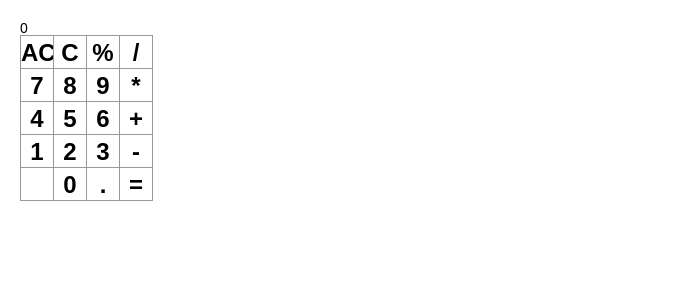
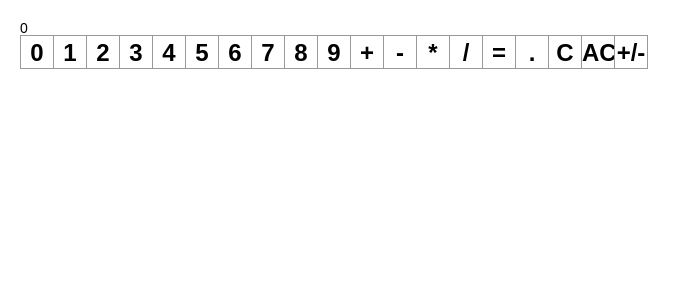
Before and after one commit to Normandy12/react_calculator, a React (Create React App) app: page / in a window 1280 px wide. Shown: the top 300 px of the page, without its empty margins (0-691 px from the left). Built offline with nearby package versions, Linux system fonts and the light colour scheme.

Commit message:
Calculator using context
        - No CSS design yet

```diff
--- a/src/index.js
+++ b/src/index.js
@@ -1,175 +1,209 @@
 
-import React from 'react';
-import ReactDOM from 'react-dom';
+import React, { Component, useContext } from 'react';
+import { render } from 'react-dom';
 import './index.css';
 
-function NumberKey(props) {
+const CalculatorContext = React.createContext();
+
+class CalculatorProvider extends Component {
+    state = {
+        value: null,
+        displayValue: '0',
+        operator: null,
+        waitingForOperand: false,
+        updateDisplayValue: (num) => {
+            const { displayValue, waitingForOperand } = this.state
+
+            if (waitingForOperand) {
+                this.setState({
+                    displayValue: String(num),
+                    waitingForOperand: false
+                })
+            } else {
+                this.setState({
+                    displayValue: displayValue === '0' ? String(num) : displayValue.concat(num)
+                })
+            }
+        },
+        performOperation:  (nextOperator) => {
+            const { value, displayValue, operator } = this.state
+            const inputValue = parseFloat(displayValue)
+
+            if (value == null) {
+                this.setState({
+                value: inputValue
+                })
+            } else if (operator) {
+                const currentValue = value || 0
+                const newValue = CalculatorOperations[operator](currentValue, inputValue)
+
+                this.setState({
+                value: newValue,
+                displayValue: String(newValue)
+                })
+            }
+
+            this.setState({
+                waitingForOperand: true,
+                operator: nextOperator
+            })
+        },
+        addPeriod: () => {
+            const { displayValue } = this.state
+
+            if (!(/\./).test(displayValue)) {
+                this.setState({
+                    displayValue: displayValue + '.',
+                    waitingForOperand: false
+                })
+            }
+        },
+        clear: (type) => {
+            if( type === 'AC') {
+                this.setState({
+                    value: null,
+                    displayValue: '0',
+                    operator: null,
+                    waitingForOperand: false
+                })
+            } else if(type === 'C' ) {
+                const { displayValue } = this.state
+
+                this.setState({
+                    displayValue: displayValue.slice(0, -1) || '0'
+                })
+            }
+        },
+        toggleNegative: () => {
+            const { displayValue } = this.state
+            const newValue = parseFloat(displayValue) * -1
+
+            this.setState({
+                displayValue: String(newValue)
+            })
+        }
+    }
+
+    render() {
         return (
-        <button className="square" onClick={props.handleClick}>
+            <CalculatorContext.Provider value={this.state}>
+                {this.props.children}
+            </CalculatorContext.Provider>
+        )
+    }
+}
+
+let Calculator = () => {
+    return (
+        <div className="calculator">
+            <CalculatorDisplay />
+            <CalculatorNumericKey  value={0} />
+            <CalculatorNumericKey  value={1} />
+            <CalculatorNumericKey  value={2} />
+            <CalculatorNumericKey  value={3} />
+            <CalculatorNumericKey  value={4} />
+            <CalculatorNumericKey  value={5} />
+            <CalculatorNumericKey  value={6} />
+            <CalculatorNumericKey  value={7} />
+            <CalculatorNumericKey  value={8} />
+            <CalculatorNumericKey  value={9} />
+            <CalculatorOperationKey  value={"+"} />
+            <CalculatorOperationKey  value={"-"} />
+            <CalculatorOperationKey  value={"*"} />
+            <CalculatorOperationKey  value={"/"} />
+            <CalculatorOperationKey  value={"="} />
+            <CalculatorPeriodKey value={"."} />
+            <CalculatorClearKey value={"C"} />
+            <CalculatorClearKey value={"AC"} />
+            <CalculatorNegativeKey value={"+/-"} />
+        </div>
+    )
+}
+
+let CalculatorDisplay = () => {
+    const context = useContext(CalculatorContext);
+    return (
+        <div className="calculator-display">
+            {context.displayValue}
+        </div>
+    )
+}
+
+let CalculatorNumericKey = (props) => {
+    const context = useContext(CalculatorContext);
+    return (
+        <div className="calculator-key" >
+            <button className="square" onClick={() => context.updateDisplayValue(props.value)}>
                 {props.value}
             </button>
-    );
+        </div>
+    )
 }
 
-function OperationKey(props) {
+let CalculatorOperationKey = (props) => {
+    const context = useContext(CalculatorContext);
     return (
-        <button className="square" onClick={props.handleClick}>
+        <div className="calculator-key" >
+            <button className="square" onClick={() => context.performOperation(props.value)}>
                 {props.value}
             </button>
-    );
+        </div>
+    )
+}
+
+let CalculatorPeriodKey = (props) => {
+    const context = useContext(CalculatorContext);
+    return (
+        <div className="calculator-key" >
+            <button className="square" onClick={() => context.addPeriod()}>
+                {props.value}
+            </button>
+        </div>
+    )
+}
+
+let CalculatorClearKey = (props) => {
+    const context = useContext(CalculatorContext);
+    return (
+        <div className="calculator-key" >
+            <button className="square" onClick={() => context.clear(props.value)}>
+                {props.value}
+            </button>
+        </div>
+    )
+}
+
+let CalculatorNegativeKey = (props) => {
+    const context = useContext(CalculatorContext);
+    return (
+        <div className="calculator-key" >
+            <button className="square" onClick={() => context.toggleNegative()}>
+                {props.value}
+            </button>
+        </div>
+    )
 }
 
 
-class Board extends React.Component {
-    constructor(props) {
-        super(props);
-        this.state = {
-            display: "0",
-            firstOperand: null,
-            secondOperand: null,
-            operation: null,
-            typingNumber: false,
-        };
-    }
-
-    handleNumberClick(i){
-        if(this.state.typingNumber) {
-            this.setState({
-                display: this.state.display.concat(i),
-            })
-        } else {
-            this.setState({
-                display: String(i),
-                typingNumber: true
-            })
-        }
-
-    }
-
-    handleOperationClick(i){
-        const currentNumber = parseFloat(this.state.display);
-        if( this.state.firstOperand == null ) {
-            this.setState({
-                firstOperand: currentNumber,
-            });
-        } else {
-            let result = this.calculate(this.state.operation,this.state.firstOperand,currentNumber);
-            this.setState({
-                display: String(result),
-                firstOperand: result,
-            });
-        }
-
-        this.setState({
-            typingNumber: false,
-            operation:i
-        });
-    }
-
-    calculate(operation,firstOperand, secondOperand){
-        let f = parseFloat(firstOperand);
-        let s = parseFloat(secondOperand);
-        switch(operation){
-            case '+':
-                return f + s;
-            case '-':
-                return f - s;
-            case '*':
-                return f * s;
-            case '/':
-                return f / s
-            default:
-                return s;
-        }
-    }
-
-    renderNumberKey(i) {
-        return <NumberKey
-            value={i}
-            handleClick={() => this.handleNumberClick(i)}
-        />;
-    }
-
-    renderOperationKey(i) {
-        return <OperationKey
-            value={i}
-            handleClick={() => this.handleOperationClick(i)}
-        />;
-    }
-
+class App extends Component {
     render() {
-        const status = this.state.display;
-
         return (
-            <div>
-                <div className="display">{status}</div>
-                <div className="board-row">
-                    {this.renderNumberKey("AC")}
-                    {this.renderNumberKey("C")}
-                    {this.renderNumberKey("%")}
-                    {this.renderOperationKey("/")}
-                </div>
-                <div className="board-row">
-                    {this.renderNumberKey(7)}
-                    {this.renderNumberKey(8)}
-                    {this.renderNumberKey(9)}
-                    {this.renderOperationKey("*")}
-                </div>
-                <div className="board-row">
-                    {this.renderNumberKey(4)}
-                    {this.renderNumberKey(5)}
-                    {this.renderNumberKey(6)}
-                    {this.renderOperationKey("+")}
-                </div>
-                <div className="board-row">
-                    {this.renderNumberKey(1)}
-                    {this.renderNumberKey(2)}
-                    {this.renderNumberKey(3)}
-                    {this.renderOperationKey("-")}
-                </div>
-                <div className="board-row">
-                    {this.renderNumberKey("")}
-                    {this.renderNumberKey(0)}
-                    {this.renderNumberKey(".")}
-                    {this.renderOperationKey("=")}
-                </div>
-            </div>
+            <CalculatorProvider>
+                <Calculator />
+            </CalculatorProvider>
         );
     }
   }
 
-class Game extends React.Component {
-    render() {
-      return (
-        <div className="game">
-            <div className="game-board">
-                <Board />
-            </div>
-            <div className="game-info">
-                <div>{/* status */}</div>
-                <ol>{/* TODO */}</ol>
-            </div>
-        </div>
-      );
-    }
-}
-
-// class Calculator extends React.Component {
-//     render() {
-//         return (
-//             <div className="calculator">
-//                 <div className="calculator-display">
-//                     <CalculatorDisplay />
-//                     <CalculatorKeys />
-//                 </div>
-//             </div>
-//         );
-//     }
-// }
-
-  // ========================================
-
-ReactDOM.render(
-    <Game />,
+render(
+    <App />,
     document.getElementById('root')
 );
+
+const CalculatorOperations = {
+    '/': (prevValue, nextValue) => prevValue / nextValue,
+    '*': (prevValue, nextValue) => prevValue * nextValue,
+    '+': (prevValue, nextValue) => prevValue + nextValue,
+    '-': (prevValue, nextValue) => prevValue - nextValue,
+    '=': (prevValue, nextValue) => nextValue
+}
```
Lines whose indentation alone changed are shown as unchanged.
